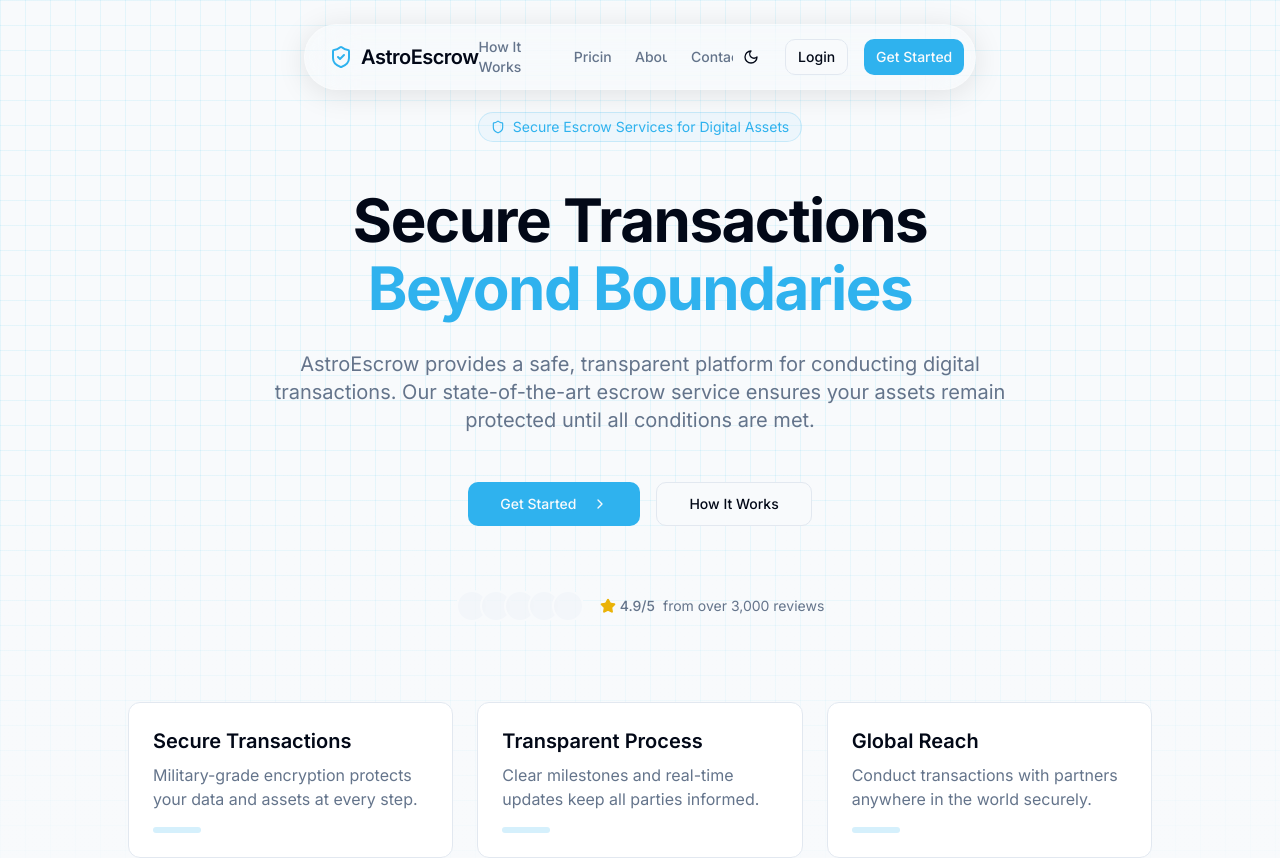
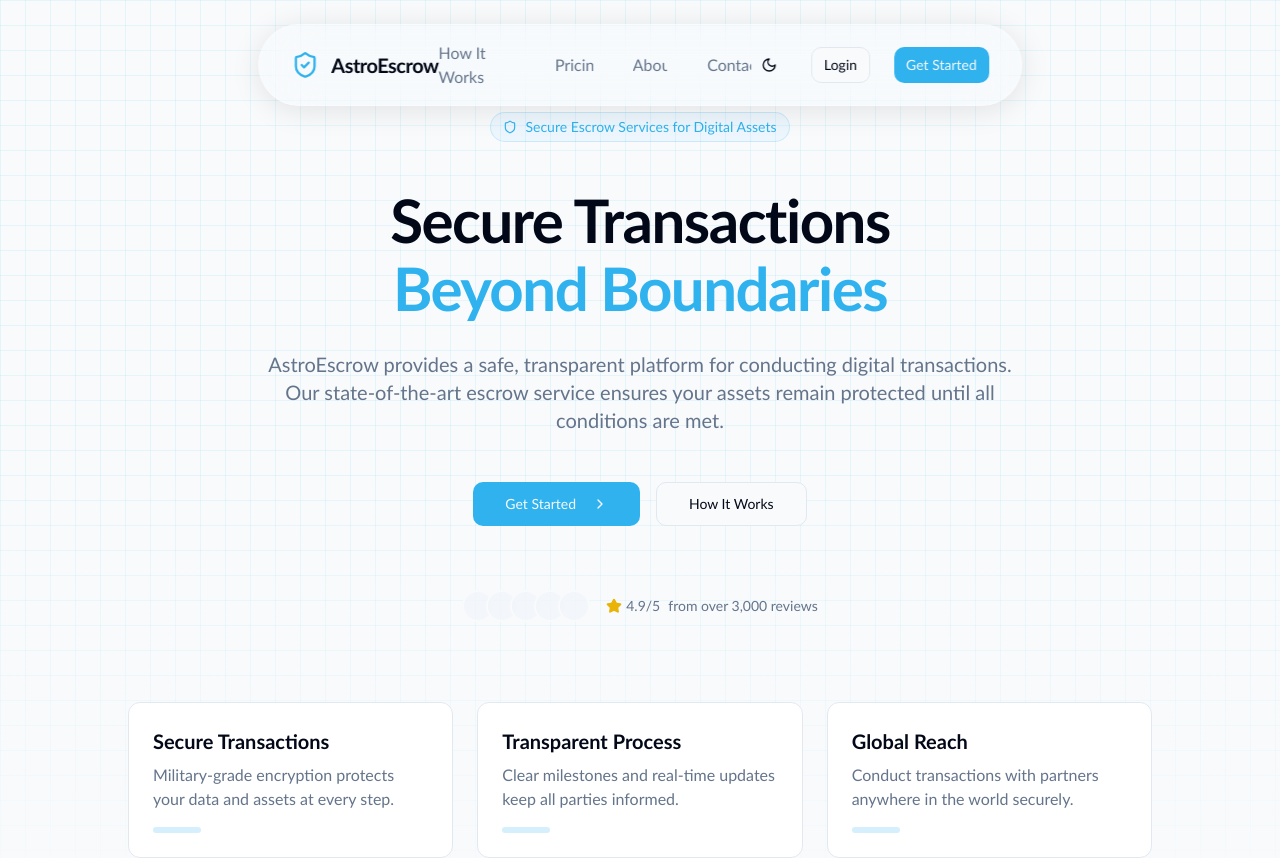
Before and after one commit to ompatil1357/startup, a React (Vite) app: page / in a window 1280 px wide. Shown: the top 858 px of the page. Built offline with nearby package versions, Linux system fonts and the light colour scheme.

Commit message:
Enhance Navbar Styling and Spacing
- Improve spacing between navbar elements.
- Apply Calibri font to navbar text.
- Add slide hover effect to navbar links.

```diff
--- a/src/components/Navbar.tsx
+++ b/src/components/Navbar.tsx
@@ -29,33 +29,33 @@ export function Navbar() {
   return (
     <>
       <nav className={cn(
-        "floating-navbar w-auto max-w-2xl transition-all duration-300",
+        "floating-navbar w-auto max-w-3xl transition-all duration-300",
         scrolled && "scrolled shadow-lg"
       )}>
         <div className="flex items-center justify-between">
           <Link
             to="/"
-            className="flex items-center gap-2 text-xl font-semibold tracking-tight transition-colors"
+            className="flex items-center gap-3 text-xl font-semibold tracking-tight transition-colors"
           >
-            <ShieldCheck className="h-6 w-6 text-primary" />
-            <span>AstroEscrow</span>
+            <ShieldCheck className="h-7 w-7 text-primary" />
+            <span className="font-calibri">AstroEscrow</span>
           </Link>
 
-          <div className="hidden md:flex items-center gap-6">
+          <div className="hidden md:flex items-center gap-10">
             <NavLinks />
           </div>
 
-          <div className="flex items-center gap-2 md:gap-4">
+          <div className="flex items-center gap-4 md:gap-6">
             <ThemeToggle />
             <Button
               size="sm"
               variant="outline"
               asChild
-              className="hidden sm:inline-flex hover:bg-primary hover:text-white"
+              className="hidden sm:inline-flex hover:bg-primary hover:text-white font-calibri"
             >
               <Link to="/login">Login</Link>
             </Button>
-            <Button size="sm" className="hidden sm:inline-flex">
+            <Button size="sm" className="hidden sm:inline-flex font-calibri">
               <Link to="/signup">Get Started</Link>
             </Button>
             <Button
@@ -76,7 +76,7 @@ export function Navbar() {
         <div className="fixed inset-0 z-50 bg-background/95 backdrop-blur-sm md:hidden">
           <div className="fixed top-0 right-0 w-full p-6">
             <div className="flex items-center justify-between">
-              <Link to="/" className="flex items-center gap-2 text-xl font-semibold" onClick={() => setMobileMenuOpen(false)}>
+              <Link to="/" className="flex items-center gap-2 text-xl font-semibold font-calibri" onClick={() => setMobileMenuOpen(false)}>
                 <ShieldCheck className="h-6 w-6 text-primary" />
                 <span>AstroEscrow</span>
               </Link>
@@ -89,30 +89,30 @@ export function Navbar() {
           <nav className="mt-20 p-6">
             <ul className="space-y-6 text-center text-lg">
               <li>
-                <Link to="/how-it-works" className="block py-2" onClick={() => setMobileMenuOpen(false)}>
+                <Link to="/how-it-works" className="block py-2 font-calibri" onClick={() => setMobileMenuOpen(false)}>
                   How It Works
                 </Link>
               </li>
               <li>
-                <Link to="/pricing" className="block py-2" onClick={() => setMobileMenuOpen(false)}>
+                <Link to="/pricing" className="block py-2 font-calibri" onClick={() => setMobileMenuOpen(false)}>
                   Pricing
                 </Link>
               </li>
               <li>
-                <Link to="/about" className="block py-2" onClick={() => setMobileMenuOpen(false)}>
+                <Link to="/about" className="block py-2 font-calibri" onClick={() => setMobileMenuOpen(false)}>
                   About
                 </Link>
               </li>
               <li>
-                <Link to="/contact" className="block py-2" onClick={() => setMobileMenuOpen(false)}>
+                <Link to="/contact" className="block py-2 font-calibri" onClick={() => setMobileMenuOpen(false)}>
                   Contact
                 </Link>
               </li>
               <li className="pt-4">
-                <Button className="w-full mb-3" asChild>
+                <Button className="w-full mb-3 font-calibri" asChild>
                   <Link to="/signup" onClick={() => setMobileMenuOpen(false)}>Get Started</Link>
                 </Button>
-                <Button variant="outline" className="w-full" asChild>
+                <Button variant="outline" className="w-full font-calibri" asChild>
                   <Link to="/login" onClick={() => setMobileMenuOpen(false)}>Login</Link>
                 </Button>
               </li>
@@ -138,7 +138,7 @@ function NavLinks() {
         <Link
           key={link.href}
           to={link.href}
-          className="text-slide-hover text-muted-foreground hover:text-foreground transition-colors text-sm font-medium"
+          className="text-slide-hover text-muted-foreground hover:text-foreground transition-colors text-base font-medium font-calibri"
         >
           <span data-text={link.label}>{link.label}</span>
         </Link>
--- a/src/index.css
+++ b/src/index.css
@@ -79,7 +79,7 @@
   }
 
   body {
-    @apply bg-background text-foreground font-sans antialiased;
+    @apply bg-background text-foreground font-calibri antialiased;
   }
 
   ::selection {
@@ -113,7 +113,7 @@
   }
 
   .floating-navbar {
-    @apply fixed top-6 left-1/2 transform -translate-x-1/2 z-50 glass rounded-full px-4 sm:px-6 py-3;
+    @apply fixed top-6 left-1/2 transform -translate-x-1/2 z-50 glass rounded-full px-6 sm:px-8 py-4;
     box-shadow: 0 4px 30px rgba(0, 0, 0, 0.1);
     transition: all 0.3s ease;
   }
--- a/tailwind.config.ts
+++ b/tailwind.config.ts
@@ -159,6 +159,7 @@ export default {
             fontFamily: {
                 'mono': ['Space Mono', 'monospace'],
                 'sans': ['Inter', 'sans-serif'],
+                'calibri': ['Calibri', 'Arial', 'sans-serif'],
             },
             backdropBlur: {
                 'xs': '2px',
```
